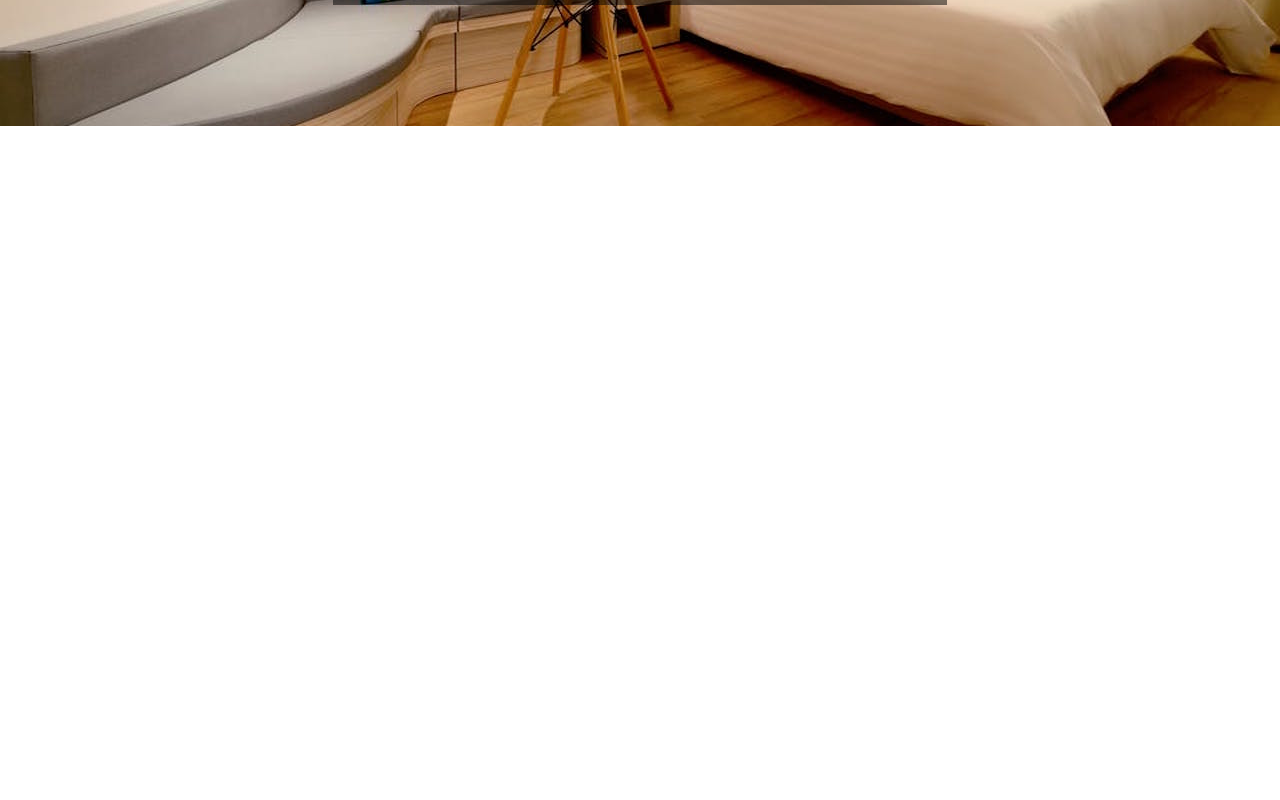
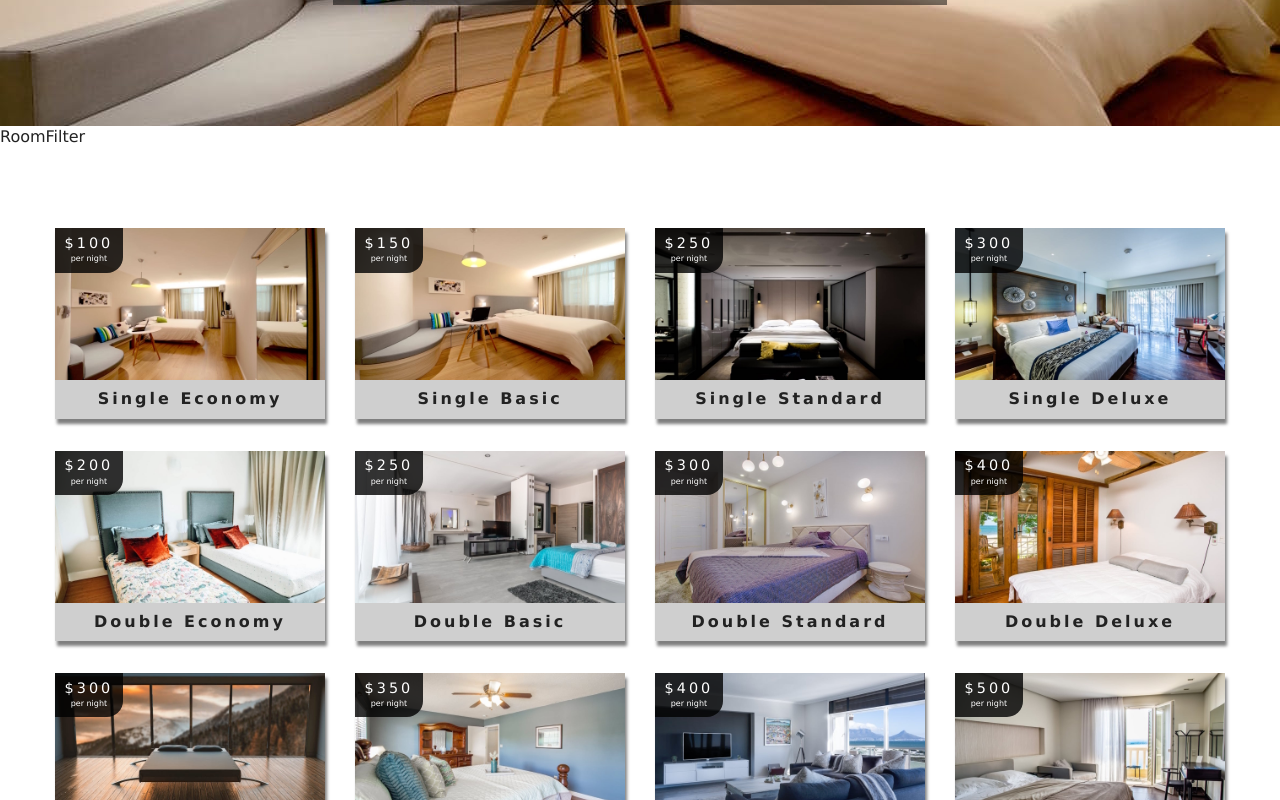
Before and after one commit to Sarantha/React_resort, a React (Create React App) app: page /rooms in a window 1280 px wide. Shown: the part 420-1220 px from the top of the page. Before the commit the page ends 800 px from the top, so only its background shows below. Built offline with nearby package versions, Linux system fonts and the light colour scheme.

Commit message:
rooms list

```diff
--- /dev/null
+++ b/src/components/RoomContainer.js
@@ -0,0 +1,46 @@
+import React from 'react'
+import RoomsFilter from './RoomFilter'
+import RoomsList from './RoomList'
+import {withRoomConsumer} from '../context'
+import Loading from './Loading'
+
+function RoomContainer ({context}){
+    const {loading,sortedRooms,rooms} = context;
+    if(loading){
+        return <Loading/>
+    }
+    return (
+        <>
+            <RoomsFilter rooms={rooms}/>
+            <RoomsList rooms={sortedRooms}/>
+        </>
+    );
+}
+export default withRoomConsumer(RoomContainer)
+// import React from 'react'
+// import RoomsFilter from './RoomFilter'
+// import RoomsList from './RoomList'
+// import {RoomConsumer} from '../context'
+// import Loading from './Loading'
+// export default function RoomContainer() {
+//     return (
+//         <RoomConsumer>
+//             {
+//                 (value) => {
+//                     const {loading,sortedRooms,rooms} = value
+//                     if(loading){
+//                         return <Loading/>
+//                     }
+//                     return (
+//                         <div>
+//                             Rooms container
+//                             <RoomsFilter rooms={rooms}/>
+//                             <RoomsList rooms={sortedRooms}/>
+//                         </div>
+//                     );
+//                 }
+//             }
+//         </RoomConsumer>
+
+//     )
+// }
--- /dev/null
+++ b/src/components/RoomFilter.js
@@ -0,0 +1,9 @@
+import React from 'react'
+
+export default function RoomFilter() {
+    return (
+        <div>
+            RoomFilter
+        </div>
+    )
+}
--- /dev/null
+++ b/src/components/RoomList.js
@@ -0,0 +1,20 @@
+import React from 'react'
+import Room from './Room'
+export default function RoomList({rooms}) {
+    if(rooms.length === 0){
+        return(
+            <div className="empty-search">
+                <h3>No rooms matched your requirement</h3>
+            </div>
+        )
+    }
+    return (
+        <section className="roomslist">
+            <div className="roomslist-center">
+                {rooms.map(item => {
+                    return <Room key={item.id} room={item} />
+                })}
+            </div>
+        </section>
+    )
+}
--- a/src/context.js
+++ b/src/context.js
@@ -46,4 +46,11 @@
 }
 
 const RoomConsumer = RoomContext.Consumer;
+export function withRoomConsumer(Component){
+    return function ConsumerWrapper(props){
+        return <RoomConsumer>
+            {value => <Component {...props} context={value}/>}
+        </RoomConsumer>
+    }
+}
 export { RoomProvider, RoomConsumer, RoomContext };
--- a/src/pages/Rooms.js
+++ b/src/pages/Rooms.js
@@ -2,12 +2,16 @@
 import Hero from '../components/Hero';
 import Banner from '../components/Banner';
 import {Link} from 'react-router-dom';
+import RoomContainer from "../components/RoomContainer";
 export default function Rooms() {
     return (
-        <Hero hero="roomsHero">
-            <Banner title="Our Rooms">
-                <Link to="/" className="btn-primary">Back Home</Link>
-            </Banner>
-        </Hero>
+        <>
+            <Hero hero="roomsHero">
+                <Banner title="Our Rooms">
+                    <Link to="/" className="btn-primary">Back Home</Link>
+                </Banner>
+            </Hero>
+            <RoomContainer/>
+        </>
     )
 }
```
